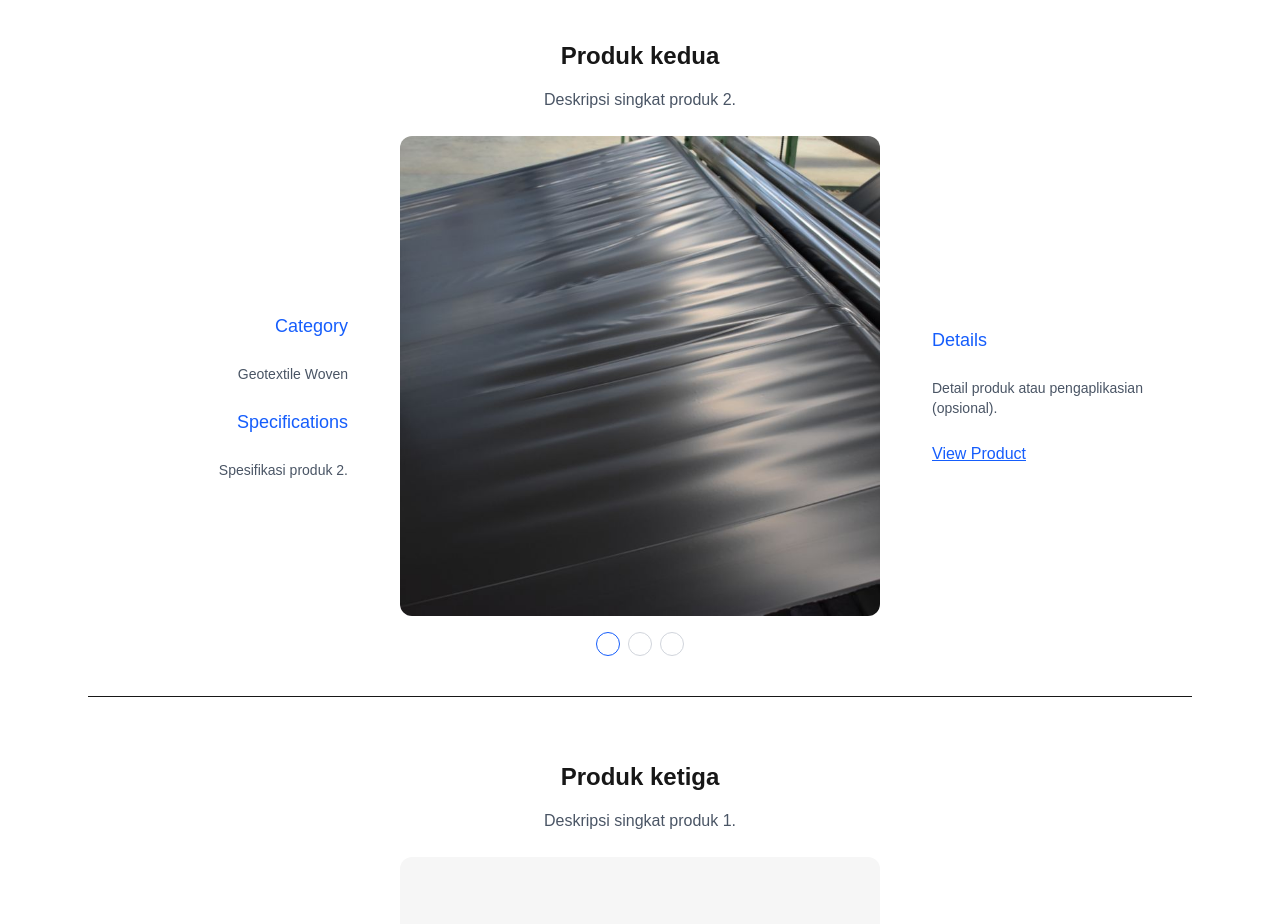
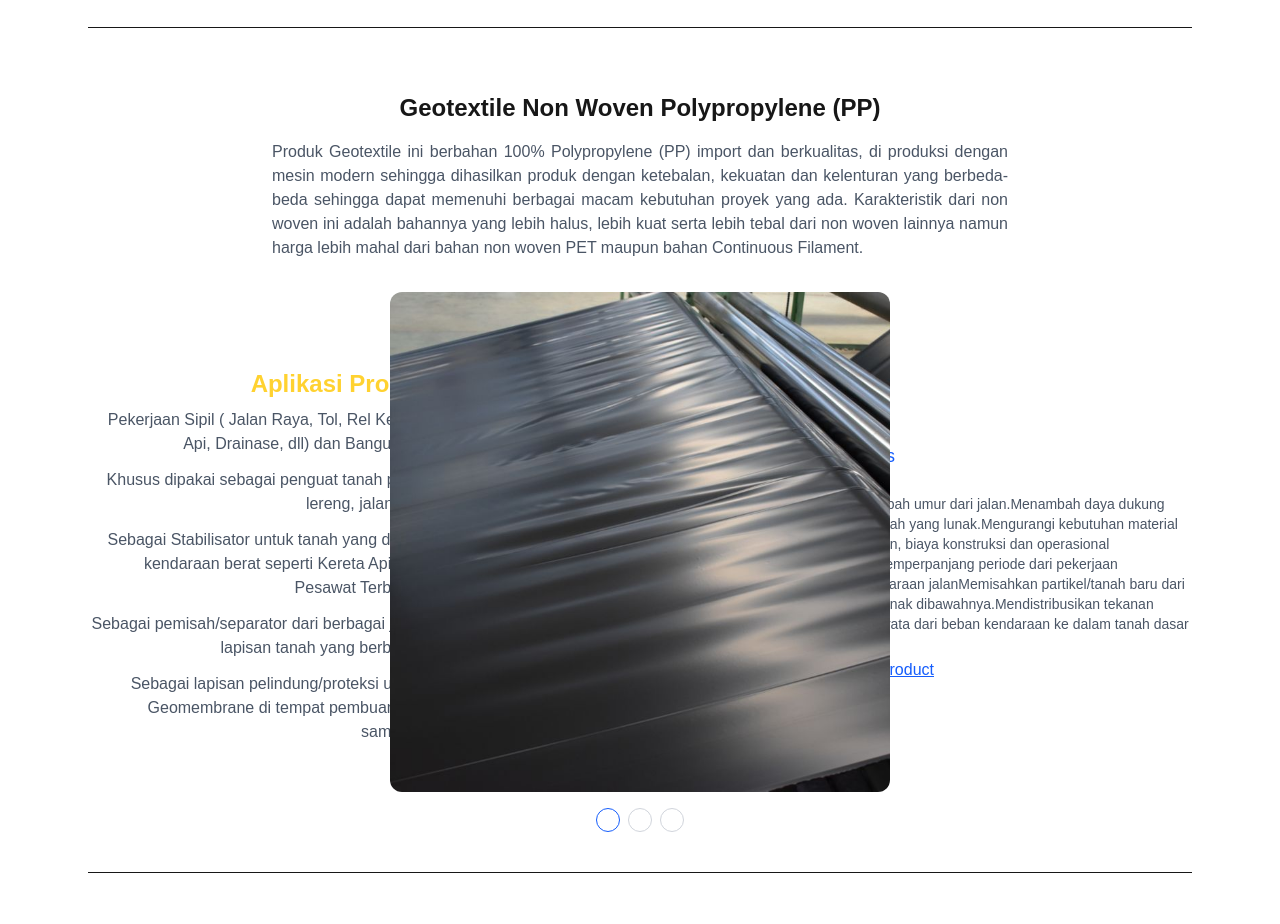
Before and after one commit to bayufrd/stigeotextile, a Next.js app: page /products in a window 1280 px wide. Shown: the part 1860-2784 px from the top of the page. Built offline with nearby package versions, Linux system fonts and the light colour scheme.

Commit message:
adjust products page v2

```diff
--- a/src/app/components/ProductCard.js
+++ b/src/app/components/ProductCard.js
@@ -5,7 +5,7 @@ import Link from "next/link";
 import { useState } from "react";
 import { slugify } from "@/utils/slugify";
 
-const ProductCard = ({ images, name, category, description, details, specs, slug_category, slug_product }) => {
+const ProductCard = ({ images, name, category, description, applications, detail_title, details, specs, slug_category, slug_product }) => {
     const [currentImageIndex, setCurrentImageIndex] = useState(0);
     const hasImages = images.length > 0;
     const categorySlug = slug_category ? slug_category : slugify(category) || "uncategorized";
@@ -14,25 +14,30 @@ const ProductCard = ({ images, name, category, description, details, specs, slug
     return (
         <div className="flex flex-col items-center justify-center py-10 border-b last:border-b-0">
             <h2 className="text-2xl font-semibold mb-4">{name}</h2>
-            <p className="w-2/4 text-gray-600 text-center mb-6">{description}</p>
+            <p className="w-2/3 text-gray-600 pb-8 text-justify">{description}</p>
 
             <div className="flex items-center w-full">
                 {/* Left Section (Details) */}
-                <div className="w-1/4 space-y-6 text-right pr-4">
-                    <h3 className="text-lg font-medium text-blue-600">Category</h3>
-                    <p className="text-gray-600 text-sm">{category}</p>
-                    <h3 className="text-lg font-medium text-blue-600">Specifications</h3>
-                    <p className="text-gray-600 text-sm">{specs}</p>
+                <div className="w-1/3 space-y-2 text-right pr-4">
+                    <h3 className="text-2xl font-bold text-amber-300">Aplikasi Produk:</h3>
+                    <ul className="text-gray-600 text-l list-none">
+                        {applications.map((application, index) => (
+                            <li key={index} className="flex justify-end space-y-3 gap-x-3">
+                            <span>{application}</span>
+                            <span>•</span>
+                            </li>
+                        ))}
+                    </ul>
                 </div>
 
                 {/* Product Image */}
-                <div className="w-2/4 flex flex-col items-center">
-                    <div className="relative w-[480px] h-[480px] mb-4">
+                <div className="w-1/3 flex flex-col items-center">
+                    <div className="relative w-[500px] h-[500px] mb-4">
                         <Image
                             src={hasImages ? images[currentImageIndex] : "/no-image.jpg"}
                             alt={name}
-                            width={480}
-                            height={480}
+                            width={500}
+                            height={500}
                             className="w-full h-full object-cover rounded-xl"
                         />
                     </div>
@@ -45,7 +50,7 @@ const ProductCard = ({ images, name, category, description, details, specs, slug
                 </div>
 
                 {/* Right Section (Details) */}
-                <div className="w-1/4 space-y-6 text-left pl-4">
+                <div className="w-1/3 space-y-6 text-left pl-4">
                     <h3 className="text-lg font-medium text-blue-600">Details</h3>
                     <p className="text-gray-600 text-sm">{details || "No additional details available."}</p>
                     <Link href={`/${categorySlug}/${productSlug}`} className="text-blue-600 underline">View Product</Link>
--- a/src/app/data/products.js
+++ b/src/app/data/products.js
@@ -1,17 +1,31 @@
 export const products = [
     {
         images: [
+            "/products/3.jpeg",
             "/products/1.jpeg",
             "/products/2.jpeg",
-            "/products/3.jpeg",
         ],
         name: "Geotextile Non Woven Polyester (PET)",
         category: "Geotextile Non Woven",
-        description: "Produk Geotextile ini berbahan 100% Polyester (PET) dan berkualitas, diproduksi dengan mesin modern sehingga dihasilkan produk dengan ketebalan, kekuatan dan kelenturan yang berbeda-beda sehingga dapat memenuhi berbagai macam kebutuhan proyek yang ada.",
-        details: "Detail produk atau pengaplikasian (opsional).",
-        specs: "Spesifikasi produk 1.",
-        slug_category: "composite-geomembrane",
-        slug_product: "ada-deh"
+        description: "Produk Geotextile ini berbahan 100% Polypropylene (PP) import dan berkualitas, di produksi dengan mesin modern sehingga dihasilkan produk dengan ketebalan, kekuatan dan kelenturan yang berbeda-beda sehingga dapat memenuhi berbagai macam kebutuhan proyek yang ada. Karakteristik dari non woven ini adalah bahannya yang lebih halus, lebih kuat serta lebih tebal dari non woven lainnya namun harga lebih mahal dari bahan non woven PET maupun bahan Continuous Filament.",
+        applications: [
+            "Pekerjaan Sipil ( Jalan Raya, Tol, Rel Kereta Api, Drainase, dll.)",
+            "Sebagai Pemisah (Separator) dari berbagai lapisan tanah yang berbeda",
+            "Sebagai Filtrasi untuk memungkinkan air mengalir tetapi mencegah tanah atau material lain ikut terbuang.",
+            "Sebagai lapisan pelindung (proteksi) material Geomembrane di tempat pembuangan/penampungan limbah (kimia cair)"
+        ],
+        detail_title: "Jika dibandingkan konstruksi jalan tanpa perkuatan, penggunaan Geotextile dapat memberikan banyak keuntungan antara lain :",
+        details: [
+            "Menambah umur dari jalan.",
+            "Menambah daya dukung bagi tanah yang lunak.",
+            "Mengurangi kebutuhan material timbunan, biaya konstruksi dan operasional jalan.",
+            "Memperpanjang periode dari pekerjaan pemeliharaan jalan",
+            "Memisahkan partikel/tanah baru dari tanah lunak dibawahnya.",
+            "Mendistribusikan tekanan secara rata dari beban kendaraan ke dalam tanah dasar"
+        ],
+        specs: "",
+        slug_category: "gotextile-non-woven",
+        slug_product: "Geotextile-Non-Woven-Polyester-pet"
     },
     {
         images: [
@@ -19,24 +33,48 @@ export const products = [
             "/products/5.jpg",
             "/products/6.jpg",
         ],
-        name: "Produk kedua",
-        category: "Geotextile Woven",
-        description: "Deskripsi singkat produk 2.",
-        details: "Detail produk atau pengaplikasian (opsional).",
+        name: "Geotextile Non Woven Polypropylene (PP)",
+        category: "Geotextile Non Woven",
+        description: "Produk Geotextile ini berbahan 100% Polypropylene (PP) import dan berkualitas, di produksi dengan mesin modern sehingga dihasilkan produk dengan ketebalan, kekuatan dan kelenturan yang berbeda-beda sehingga dapat memenuhi berbagai macam kebutuhan proyek yang ada. Karakteristik dari non woven ini adalah bahannya yang lebih halus, lebih kuat serta lebih tebal dari non woven lainnya namun harga lebih mahal dari bahan non woven PET maupun bahan Continuous Filament.",
+        applications: [
+            "Pekerjaan Sipil ( Jalan Raya, Tol, Rel Kereta Api, Drainase, dll) dan Bangunan.",
+            "Khusus dipakai sebagai penguat tanah pada lereng, jalan, dll.",
+            "Sebagai Stabilisator untuk tanah yang dilalui kendaraan berat seperti Kereta Api dan Pesawat Terbang.",
+            "Sebagai pemisah/separator dari berbagai jenis lapisan tanah yang berbeda.",
+            "Sebagai lapisan pelindung/proteksi untuk Geomembrane di tempat pembuangan sampah."
+        ],
+        detail_title: "Jika dibandingkan konstruksi jalan tanpa perkuatan, penggunaan Geotextile dapat memberikan banyak keuntungan antara lain :",
+        details: [
+            "Menambah umur dari jalan.",
+            "Menambah daya dukung bagi tanah yang lunak.",
+            "Mengurangi kebutuhan material timbunan, biaya konstruksi dan operasional jalan.",
+            "Memperpanjang periode dari pekerjaan pemeliharaan jalan",
+            "Memisahkan partikel/tanah baru dari tanah lunak dibawahnya.",
+            "Mendistribusikan tekanan secara rata dari beban kendaraan ke dalam tanah dasar"
+        ],
         specs: "Spesifikasi produk 2.",
-        slug_category: "geogrid",
-        slug_product: "produk-kedua"
+        slug_category: "gotextile-non-woven",
+        slug_product: "geotextile-non-woven-polyester-pp"
     },
     {
         images: [
         ],
-        name: "Produk ketiga",
-        category: "Geobag",
-        description: "Deskripsi singkat produk 1.",
-        details: "Detail produk atau pengaplikasian (opsional).",
+        name: "Geotextile Non Woven Continuous Filament (LS)",
+        category: "Geotextile Non Woven",
+        description: "Produk terbaru dari kami, Geotextile non woven LS yang kami tawarkan adalah produk lokal yang terbuat dari 100% recycled polyester fiber berkualitas yang diproses secara Continuous dimana serat tidak terputus dalam proses pembuatannya sehingga menghasilkan geotextile dengan kualitas lebih baik dan lebih kuat dari non woven PET pada umumnya. Diproses dengan peralatan dan teknologi terbaru yang mengacu pada Standar Nasional Indonesia (SNI). untuk mencapai kualitas terbaik dan memastikan pemilihan material yang terbaik untuk proyek anda",
+        applications: [
+            "Berbagai teknik Sipil (Jalan Raya, Tol, Rel Kereta, Drainase, dll).",
+            "Sebagai perkuatan (reinforcment) pada lereng, jalan, rel kereta, dll.",
+            "Sebagai pemisah/separator dari berbagai jenis lapisan tanah yang berbeda.",
+            "Sebagai filtrasi untuk memungkinkan air mengalir tetapi mencegah bagian dari tanah ikut terbuang.",
+            "Sebagai lapisan pelindung/proteksi untuk geomembrane di tempat pembuangan sampah atau limbah."
+        ],
+        detail_title: "Detail produk atau pengaplikasian (opsional).",
+        details: [
+        ],
         specs: "Spesifikasi produk 1.",
-        slug_category: "composite-geomembrane",
-        slug_product: "produk-ketiga"
+        slug_category: "gotextile-non-woven",
+        slug_product: "geotextile-non-woven-polyester-ls"
     },
     {
         images: [
@@ -47,10 +85,15 @@ export const products = [
         name: "Produk keempat",
         category: "Geomembrane",
         description: "Deskripsi singkat produk 2.",
-        details: "Detail produk atau pengaplikasian (opsional).",
+        applications: [
+
+        ],
+        detail_title: "Detail produk atau pengaplikasian (opsional).",
+        details: [
+        ],
         specs: "Spesifikasi produk 2.",
-        slug_category: "geogrid",
-        slug_product: "produk-keempat"
+        slug_category: "gotextile-non-woven",
+        slug_product: "geotextile-non-woven-polyester-ls"
     },
     {
         images: [
@@ -58,9 +101,14 @@ export const products = [
         name: "Produk kelima",
         category: "Geotextile Non Woven",
         description: "Deskripsi singkat produk 1.",
-        details: "Detail produk atau pengaplikasian (opsional).",
+        applications: [
+
+        ],
+        detail_title: "Detail produk atau pengaplikasian (opsional).",
+        details: [
+        ],
         specs: "Spesifikasi produk 1.",
-        slug_category: "composite-geomembrane",
+        slug_category: "gotextile-non-woven",
         slug_product: "ada-kelima"
     }
 ];
--- a/src/app/products/page.js
+++ b/src/app/products/page.js
@@ -80,7 +80,7 @@ const ProductsPage = () => {
                         </div>
                     </div>
                     <div className="w-1/2 flex justify-center ml-4">
-                        <div className="w-2/3 relative h-[600px] rounded-lg rounded-t-[50%] border-2 border-gray-400 overflow-hidden">
+                        <div className="w-2/3 relative h-[600px] rounded-lg rounded-t-[50%] border-t-4 border-x-4 border-white overflow-hidden">
                             {slides.map((slide, index) => (
                                 <div
                                     key={index}
```
